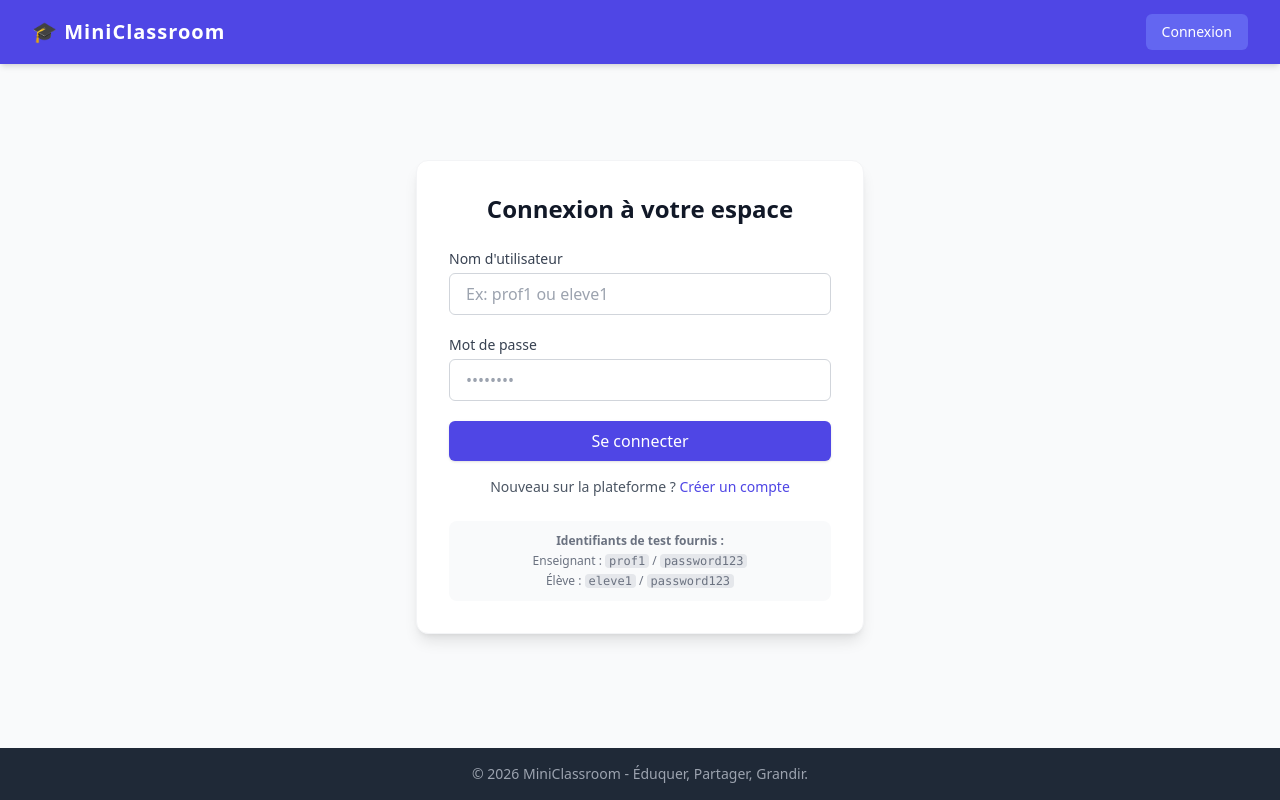
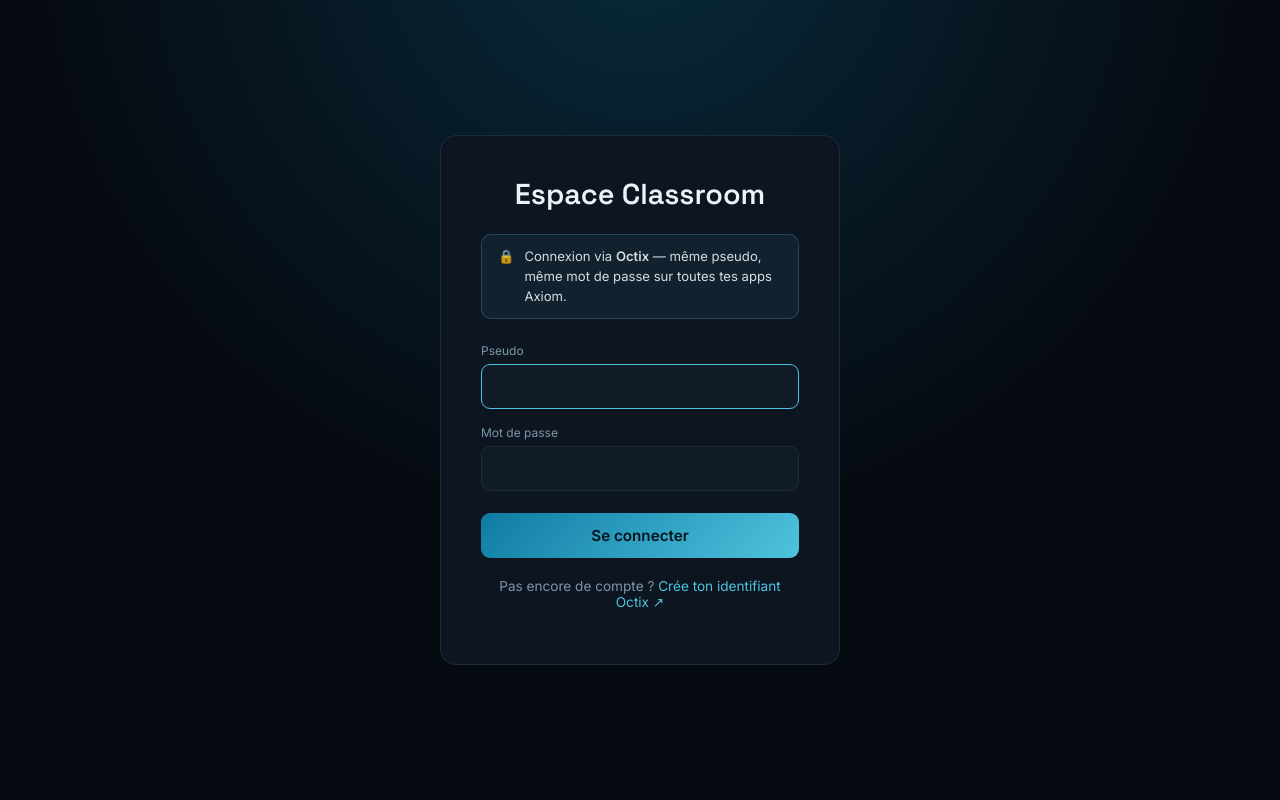
Before and after one commit to JuloEco/Classroom, a Flask app: page /login in a window 1280 px wide. Run offline with Flask 3, Linux system fonts and the light colour scheme; some libraries are stand-ins or nearby versions.

Commit message:
Revamp login.html with new design and structure
Updated the login page layout and styling, adding a new design and structure.

```diff
--- a/templates/login.html
+++ b/templates/login.html
@@ -1,38 +1,157 @@
-{% extends 'base.html' %}
-{% block content %}
-<div class="flex items-center justify-center pt-12">
-    <div class="bg-white p-8 rounded-xl shadow-lg w-full max-w-md border border-gray-100">
-        <h2 class="text-2xl font-bold text-center text-gray-900 mb-6">Connexion à votre espace</h2>
+<!DOCTYPE html>
+<html lang="fr">
+<head>
+<meta charset="UTF-8">
+<meta name="viewport" content="width=device-width, initial-scale=1.0">
+<title>Connexion — Classroom</title>
+<link rel="preconnect" href="https://fonts.googleapis.com">
+<link rel="preconnect" href="https://fonts.gstatic.com" crossorigin>
+<link href="https://fonts.googleapis.com/css2?family=Space+Grotesk:wght@500;600;700&family=Inter:wght@400;500;600&display=swap" rel="stylesheet">
+<style>
+  :root{
+    --bg:#060b12;
+    --surface:#0d1620;
+    --surface-2:#101b28;
+    --border:#1c2c3d;
+    --accent:#4fc3de;
+    --primary:#0f7ba3;
+    --text:#eaf3f7;
+    --text-muted:#7d95a8;
+    --danger:#e5636b;
+    --success:#4fd68f;
+  }
+  *{box-sizing:border-box;}
+  body{
+    margin:0;
+    min-height:100vh;
+    background:
+      radial-gradient(circle at 50% -10%, rgba(15,123,163,0.28), transparent 55%),
+      var(--bg);
+    color:var(--text);
+    font-family:'Inter', sans-serif;
+    display:flex;
+    align-items:center;
+    justify-content:center;
+    padding:24px;
+  }
+  .card{
+    width:100%;
+    max-width:400px;
+    background:var(--surface);
+    border:1px solid var(--border);
+    border-radius:16px;
+    padding:40px;
+  }
+  h1{
+    font-family:'Space Grotesk', sans-serif;
+    font-weight:600;
+    font-size:1.8rem;
+    text-align:center;
+    margin:0 0 22px;
+  }
+  .octix-badge{
+    display:flex;
+    align-items:flex-start;
+    gap:10px;
+    text-align:left;
+    background:rgba(79,195,222,0.08);
+    border:1px solid rgba(79,195,222,0.28);
+    border-radius:10px;
+    padding:12px 16px;
+    margin-bottom:24px;
+    font-size:0.82rem;
+    line-height:1.5;
+    opacity:0.9;
+  }
+  .octix-badge span:first-child{flex-shrink:0;}
+  .flash{
+    border-radius:9px;
+    padding:11px 14px;
+    font-size:0.85rem;
+    margin-bottom:18px;
+  }
+  .flash.danger{
+    background:rgba(229,99,107,0.1);
+    border:1px solid rgba(229,99,107,0.35);
+    color:#f3a1a6;
+  }
+  .flash.success{
+    background:rgba(79,214,143,0.1);
+    border:1px solid rgba(79,214,143,0.35);
+    color:#9fe8c1;
+  }
+  .field{display:flex; flex-direction:column; gap:6px; margin-bottom:16px;}
+  .field label{font-size:12px; color:var(--text-muted);}
+  .field input{
+    background:var(--surface-2);
+    border:1px solid var(--border);
+    border-radius:9px;
+    padding:12px 14px;
+    color:var(--text);
+    font-size:0.95rem;
+    font-family:'Inter', sans-serif;
+    outline:none;
+    transition:border-color .15s ease;
+  }
+  .field input:focus{border-color:var(--accent);}
+  button{
+    width:100%;
+    padding:13px;
+    border:none;
+    border-radius:9px;
+    background:linear-gradient(135deg, var(--primary), var(--accent));
+    color:#04141c;
+    font-weight:600;
+    font-size:0.95rem;
+    font-family:'Inter', sans-serif;
+    cursor:pointer;
+    margin-top:6px;
+    transition:opacity .15s ease;
+  }
+  button:hover{opacity:0.9;}
+  .register-link{
+    text-align:center;
+    margin-top:20px;
+    font-size:0.85rem;
+    color:var(--text-muted);
+  }
+  .register-link a{color:var(--accent); text-decoration:none;}
+  .register-link a:hover{text-decoration:underline;}
+</style>
+</head>
+<body>
+  <div class="card">
+    <h1>Espace Classroom</h1>
 
-        <form method="POST" action="{{ url_for('login') }}" class="space-y-5">
-            <div>
-                <label for="username" class="block text-sm font-medium text-gray-700 mb-1">Nom d'utilisateur</label>
-                <input type="text" name="username" id="username" required
-                       class="w-full px-4 py-2 border border-gray-300 rounded-md focus:ring-2 focus:ring-indigo-500 focus:border-indigo-500 outline-none transition"
-                       placeholder="Ex: prof1 ou eleve1">
-            </div>
+    <div class="octix-badge">
+      <span>🔒</span>
+      <span>Connexion via <b>Octix</b> — même pseudo, même mot de passe sur toutes tes apps Axiom.</span>
+    </div>
 
-            <div>
-                <label for="password" class="block text-sm font-medium text-gray-700 mb-1">Mot de passe</label>
-                <input type="password" name="password" id="password" required
-                       class="w-full px-4 py-2 border border-gray-300 rounded-md focus:ring-2 focus:ring-indigo-500 focus:border-indigo-500 outline-none transition"
-                       placeholder="••••••••">
-            </div>
+    {% with messages = get_flashed_messages(with_categories=true) %}
+      {% if messages %}
+        {% for category, message in messages %}
+          <div class="flash {{ category }}">{{ message }}</div>
+        {% endfor %}
+      {% endif %}
+    {% endwith %}
 
-            <button type="submit"
-                    class="w-full bg-indigo-600 hover:bg-indigo-700 text-white font-medium py-2 rounded-md shadow transition duration-150">
-                Se connecter
-            </button>
-        </form>
-        <p class="mt-4 text-center text-sm text-gray-600">
-    Nouveau sur la plateforme ?
-    <a href="{{ url_for('register') }}" class="text-indigo-600 hover:underline font-medium">Créer un compte</a>
-</p>
-        <div class="mt-6 p-3 bg-gray-50 rounded-lg text-xs text-gray-500 text-center">
-            <p class="font-semibold mb-1">Identifiants de test fournis :</p>
-            <p>Enseignant : <span class="font-mono bg-gray-200 px-1 rounded">prof1</span> / <span class="font-mono bg-gray-200 px-1 rounded">password123</span></p>
-            <p class="mt-1">Élève : <span class="font-mono bg-gray-200 px-1 rounded">eleve1</span> / <span class="font-mono bg-gray-200 px-1 rounded">password123</span></p>
-        </div>
-    </div>
-</div>
-{% endblock %}
+    <form method="post" action="{{ url_for('login') }}">
+      <div class="field">
+        <label for="username">Pseudo</label>
+        <input type="text" id="username" name="username" required autofocus>
+      </div>
+      <div class="field">
+        <label for="password">Mot de passe</label>
+        <input type="password" id="password" name="password" required>
+      </div>
+      <button type="submit">Se connecter</button>
+    </form>
+
+    <p class="register-link">
+      Pas encore de compte ?
+      <a href="{{ octix_portal_url }}" target="_blank" rel="noopener">Crée ton identifiant Octix ↗</a>
+    </p>
+  </div>
+</body>
+</html>
```
